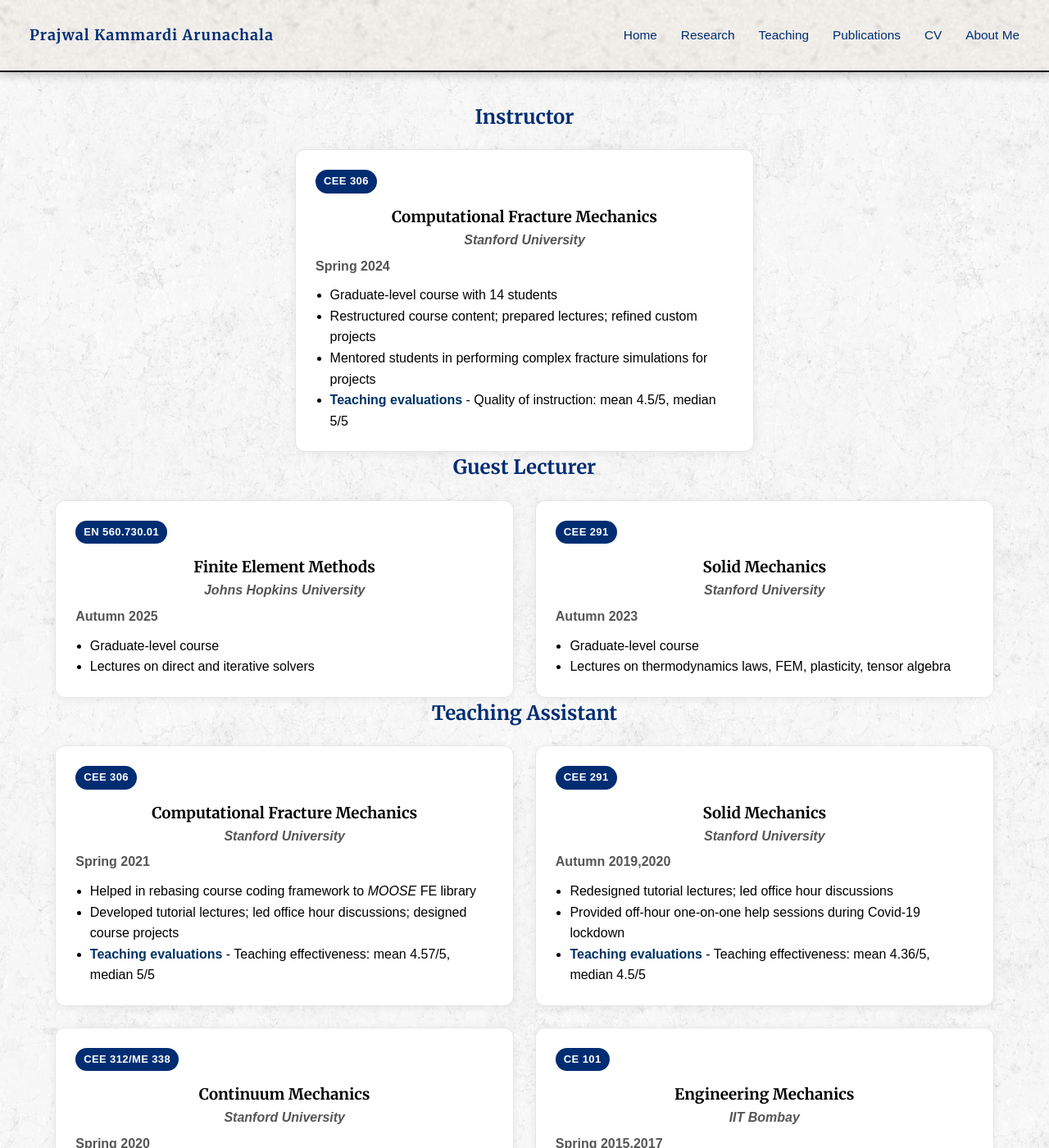
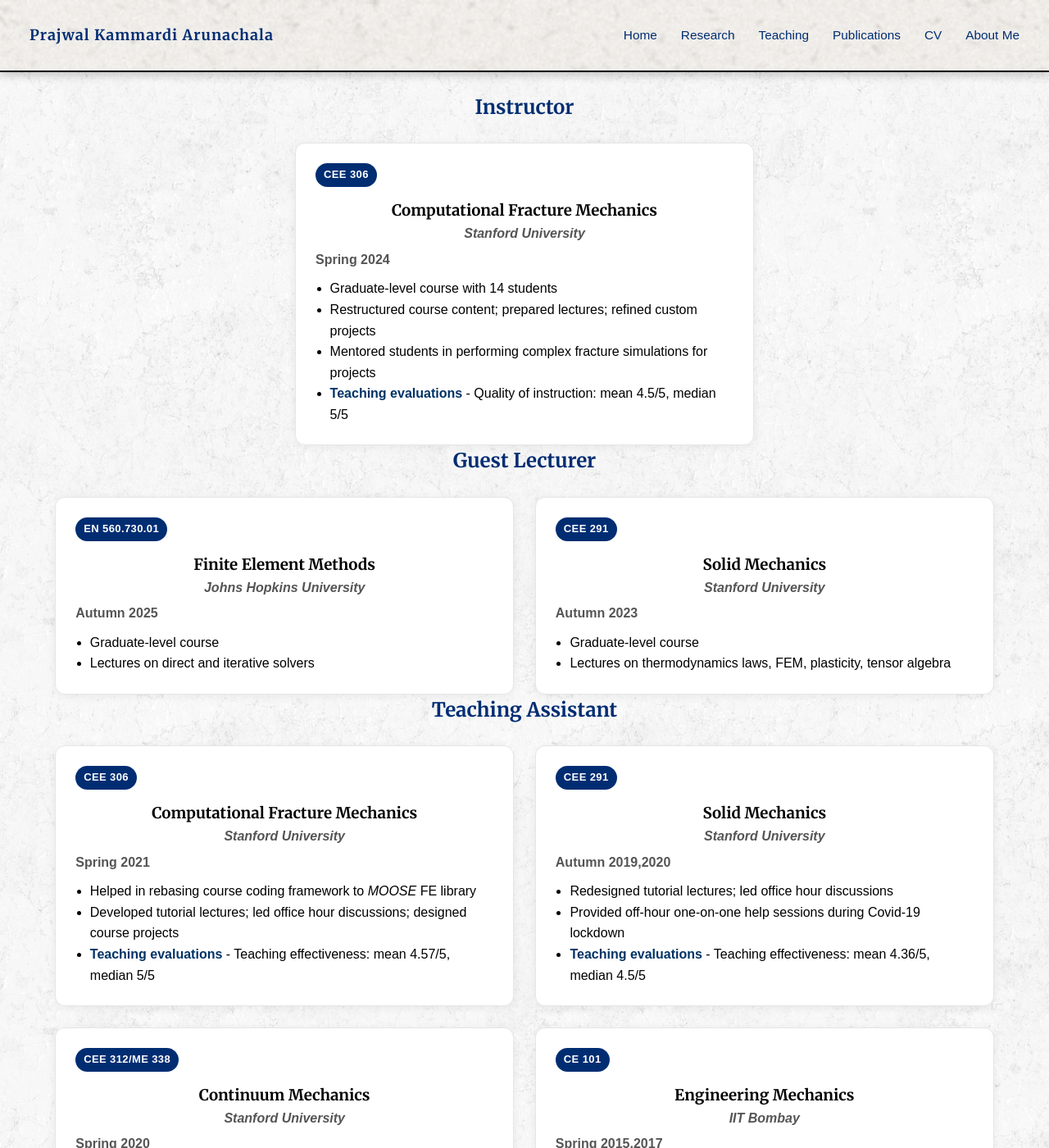
Before and after one commit to prajwalka/prajwalka.github.io, a Jekyll site: the page built from teaching.md, in a window 1280 px wide and 1400 px high. Shown: the whole window at 82% size. Built offline with Jekyll 4.4.1, drawn with Linux system fonts in a browser that asks for light colours; some web fonts are replaced.

Commit message:
updating teaching

```diff
--- a/assets/style.css
+++ b/assets/style.css
@@ -425,7 +425,7 @@ main a:active {
   display:flow-root;
   max-width: clamp(700px, 90vw, 1400px);
   margin: 0 auto;
-  padding-top: clamp(36px, 1.5vw, 60px);
+  padding-top: clamp(24px, 1.5vw, 48px);
   padding-bottom: clamp(24px, 5vw, 80px);
   overflow: visible;
 }
@@ -445,7 +445,7 @@ main a:active {
   gap: clamp(16px, 2vw, 32px);
   justify-content: center;
   grid-template-columns: repeat(auto-fit, minmax(320px, 560px));
-  margin-top: clamp(8px, 1vw, 16px);
+  margin-top: clamp(24px, 1.2vw, 48px);
 }
 
 .teaching > :first-child {
```
